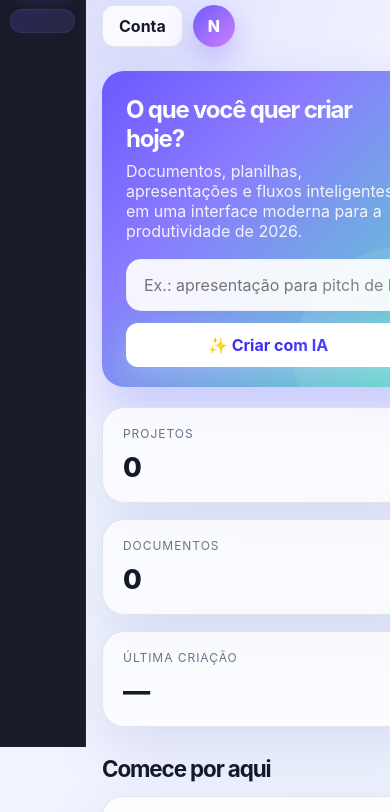
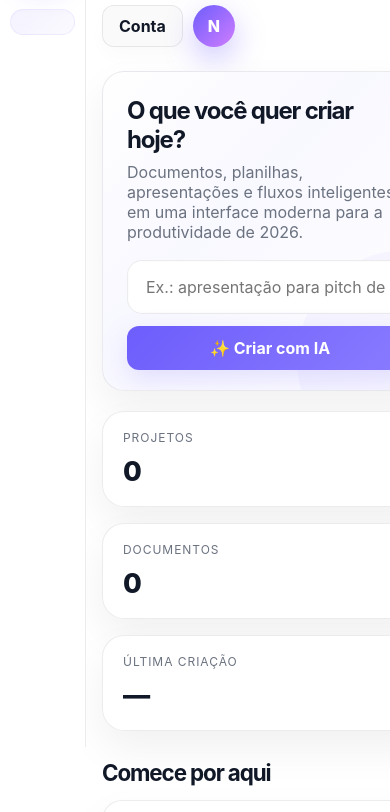
Before and after one commit to nexiaoficial/Lunexia-, a plain HTML site: page app.html in a window 390 px wide. Shown: the part 97-909 px from the top of the page. Drawn offline with Linux system fonts and the light colour scheme.

Commit message:
Ajustar visual da interface para fundo branco e branding mais clean

```diff
--- a/app.html
+++ b/app.html
@@ -6,20 +6,20 @@
   <title>Nexia 2026</title>
   <style>
     :root {
-      --bg: #f3f6ff;
-      --bg-2: #eef2ff;
+      --bg: #ffffff;
+      --bg-2: #f7f8fb;
       --panel: rgba(255,255,255,0.76);
       --panel-strong: #ffffff;
-      --ink: #151a2a;
-      --muted: #6c7287;
-      --line: rgba(116,122,158,0.18);
+      --ink: #111827;
+      --muted: #6b7280;
+      --line: rgba(17, 24, 39, 0.08);
       --brand: #6d5dfc;
       --brand-2: #8a7cff;
       --brand-3: #4ecdc4;
       --accent: #f59e0b;
       --danger: #ef4444;
       --success: #10b981;
-      --shadow: 0 20px 60px rgba(59, 75, 160, 0.14);
+      --shadow: 0 18px 42px rgba(15, 23, 42, 0.06);
       --radius: 22px;
       --sidebar-w: 260px;
     }
@@ -29,10 +29,7 @@
     body {
       margin: 0;
       font-family: Inter, "Segoe UI", system-ui, -apple-system, sans-serif;
-      background:
-        radial-gradient(circle at top left, rgba(109,93,252,0.18), transparent 28%),
-        radial-gradient(circle at bottom right, rgba(78,205,196,0.14), transparent 24%),
-        linear-gradient(135deg, var(--bg), var(--bg-2));
+      background: #ffffff;
       color: var(--ink);
     }
 
@@ -48,17 +45,18 @@
     .app {
       display: flex;
       min-height: 100vh;
+      background: #ffffff;
     }
 
     .sidebar {
       width: var(--sidebar-w);
       padding: 24px 18px;
-      background: rgba(17, 19, 33, 0.96);
-      color: white;
+      background: #ffffff;
+      color: var(--ink);
       position: fixed;
       inset: 0 auto 0 0;
       z-index: 20;
-      border-right: 1px solid rgba(255,255,255,0.05);
+      border-right: 1px solid var(--line);
       backdrop-filter: blur(12px);
     }
 
@@ -70,6 +68,7 @@
       font-weight: 900;
       letter-spacing: -0.04em;
       font-size: 26px;
+      color: var(--ink);
     }
 
     .brand-mark {
@@ -79,7 +78,9 @@
       display: grid;
       place-items: center;
       background: linear-gradient(135deg, var(--brand), var(--brand-2));
-      box-shadow: 0 12px 30px rgba(109,93,252,0.55);
+      box-shadow: 0 12px 28px rgba(109,93,252,0.28);
+      color: #fff;
+      font-weight: 900;
     }
 
     .brand span { color: var(--brand-2); }
@@ -94,7 +95,7 @@
     .nav-btn {
       width: 100%;
       background: transparent;
-      color: rgba(255,255,255,0.82);
+      color: #374151;
       border-radius: 14px;
       padding: 12px 14px;
       display: flex;
@@ -103,19 +104,21 @@
       font-weight: 600;
       transition: 0.2s ease;
       text-align: left;
+      border: 1px solid transparent;
     }
 
     .nav-btn:hover,
     .nav-btn.active {
-      background: linear-gradient(135deg, rgba(109,93,252,0.2), rgba(138,124,255,0.12));
-      color: white;
-      box-shadow: inset 0 0 0 1px rgba(255,255,255,0.06);
+      background: linear-gradient(135deg, rgba(109,93,252,0.08), rgba(109,93,252,0.03));
+      color: var(--ink);
+      border-color: rgba(109,93,252,0.08);
     }
 
     .main {
       flex: 1;
       margin-left: var(--sidebar-w);
       padding: 28px 30px 40px;
+      background: #fff;
     }
 
     .topbar {
@@ -130,6 +133,7 @@
       margin: 0;
       font-size: clamp(2rem, 2vw, 2.7rem);
       letter-spacing: -0.05em;
+      color: var(--ink);
     }
 
     .sub {
@@ -145,13 +149,13 @@
     }
 
     .pill-btn {
-      background: rgba(255,255,255,0.8);
+      background: rgba(17,24,39,0.02);
       border: 1px solid var(--line);
       color: var(--ink);
       padding: 10px 16px;
       border-radius: 12px;
       font-weight: 700;
-      box-shadow: var(--shadow);
+      box-shadow: 0 10px 18px rgba(17,24,39,0.02);
     }
 
     .avatar {
@@ -181,11 +185,12 @@
     }
 
     .hero {
-      background: linear-gradient(135deg, #6b59ff 0%, #8a7cff 35%, #58dbc5 100%);
-      color: white;
+      background: linear-gradient(135deg, #ffffff 0%, #f8f8ff 40%, #ffffff 100%);
+      color: var(--ink);
+      border: 1px solid var(--line);
       border-radius: var(--radius);
       padding: 24px 24px 20px;
-      box-shadow: 0 22px 50px rgba(100, 88, 255, 0.28);
+      box-shadow: var(--shadow);
       position: relative;
       overflow: hidden;
     }
@@ -196,7 +201,7 @@
       inset: auto -80px -80px auto;
       width: 220px;
       height: 220px;
-      background: rgba(255,255,255,0.08);
+      background: rgba(109,93,252,0.04);
       border-radius: 50%;
     }
 
@@ -204,12 +209,14 @@
       margin: 0 0 8px;
       font-size: clamp(1.5rem, 1.7vw, 2.2rem);
       letter-spacing: -0.05em;
+      color: var(--ink);
     }
 
     .hero p {
       margin: 0;
       max-width: 650px;
-      opacity: 0.9;
+      color: var(--muted);
+      opacity: 1;
     }
 
     .hero-row {
@@ -217,17 +224,19 @@
       gap: 12px;
       align-items: center;
       margin-top: 18px;
+      position: relative;
+      z-index: 1;
     }
 
     .hero input {
       flex: 1;
-      border: none;
-      background: rgba(255,255,255,0.92);
+      border: 1px solid var(--line);
+      background: #ffffff;
       color: var(--ink);
       padding: 16px 18px;
       border-radius: 15px;
       min-width: 0;
-      box-shadow: inset 0 0 0 1px rgba(17,19,33,0.03);
+      box-shadow: inset 0 0 0 1px rgba(17,19,33,0.01);
     }
 
     .primary-btn,
@@ -241,27 +250,27 @@
     }
 
     .primary-btn {
-      background: white;
-      color: #3d2ef5;
-      box-shadow: 0 10px 28px rgba(255,255,255,0.2);
+      background: linear-gradient(135deg, var(--brand), var(--brand-2));
+      color: white;
+      box-shadow: 0 10px 28px rgba(109,93,252,0.18);
     }
 
     .ghost-btn {
-      background: rgba(255,255,255,0.06);
+      background: rgba(17,24,39,0.02);
       color: var(--ink);
       border: 1px solid var(--line);
     }
 
     .danger-btn {
-      background: rgba(239,68,68,0.09);
+      background: rgba(239,68,68,0.08);
       color: #b91c1c;
-      border: 1px solid rgba(239,68,68,0.14);
+      border: 1px solid rgba(239,68,68,0.12);
     }
 
     .small-btn {
-      background: rgba(109,93,252,0.08);
+      background: rgba(109,93,252,0.06);
       color: var(--brand);
-      border: 1px solid rgba(109,93,252,0.12);
+      border: 1px solid rgba(109,93,252,0.08);
       padding: 10px 12px;
     }
 
@@ -278,7 +287,7 @@
     .panel,
     .sheet-panel,
     .slide-panel {
-      background: rgba(255,255,255,0.72);
+      background: rgba(255,255,255,0.88);
       border: 1px solid var(--line);
       border-radius: var(--radius);
       box-shadow: var(--shadow);
@@ -291,7 +300,7 @@
 
     .muted { color: var(--muted); }
     .stat-label { font-size: 0.75rem; text-transform: uppercase; letter-spacing: 0.08em; color: var(--muted); }
-    .stat-value { font-size: clamp(1.7rem, 2vw, 2.4rem); font-weight: 800; letter-spacing: -0.06em; margin-top: 10px; }
+    .stat-value { font-size: clamp(1.7rem, 2vw, 2.4rem); font-weight: 800; letter-spacing: -0.06em; margin-top: 10px; color: var(--ink); }
 
     .section-header {
       margin: 28px 0 14px;
@@ -305,6 +314,7 @@
       margin: 0;
       font-size: clamp(1.4rem, 2vw, 1.9rem);
       letter-spacing: -0.05em;
+      color: var(--ink);
     }
 
     .cards-grid {
@@ -314,7 +324,7 @@
     }
 
     .template-card {
-      background: rgba(255,255,255,0.78);
+      background: rgba(255,255,255,0.9);
       border: 1px solid var(--line);
       border-radius: 20px;
       padding: 22px 18px;
@@ -325,7 +335,7 @@
 
     .template-card:hover {
       transform: translateY(-3px);
-      box-shadow: 0 18px 42px rgba(82,92,160,0.14);
+      box-shadow: 0 18px 42px rgba(82,92,160,0.08);
     }
 
     .template-emoji {
@@ -337,6 +347,7 @@
     .template-card h3 {
       margin: 0 0 8px;
       font-size: 1.1rem;
+      color: var(--ink);
     }
 
     .officebar {
@@ -375,6 +386,7 @@
     .office-title {
       font-weight: 800;
       letter-spacing: -0.04em;
+      color: var(--ink);
     }
 
     .toolbar {
@@ -456,6 +468,7 @@
       font-size: 2rem;
       font-weight: 800;
       letter-spacing: -0.06em;
+      color: var(--ink);
     }
 
     .sheet-panel {
@@ -481,6 +494,7 @@
       border-radius: 8px;
       padding: 8px 10px;
       font-weight: 700;
+      color: var(--ink);
     }
 
     .formula-bar input {
@@ -514,6 +528,7 @@
       text-align: left;
       background: white;
       vertical-align: top;
+      color: var(--ink);
     }
 
     .sheet th {
@@ -615,6 +630,7 @@
       outline: none;
       font-size: 1rem;
       overflow: auto;
+      color: var(--ink);
     }
 
     .slide-canvas h1 { font-size: clamp(2rem, 3vw, 3.5rem); letter-spacing: -0.06em; }
@@ -651,6 +667,7 @@
     .project-card h3 {
       margin: 0 0 8px;
       font-size: 1.1rem;
+      color: var(--ink);
     }
 
     .empty-box {
@@ -771,6 +788,7 @@
       margin-bottom: 8px;
       font-size: 2rem;
       letter-spacing: -0.05em;
+      color: var(--ink);
     }
 
     @media (max-width: 980px) {
```
